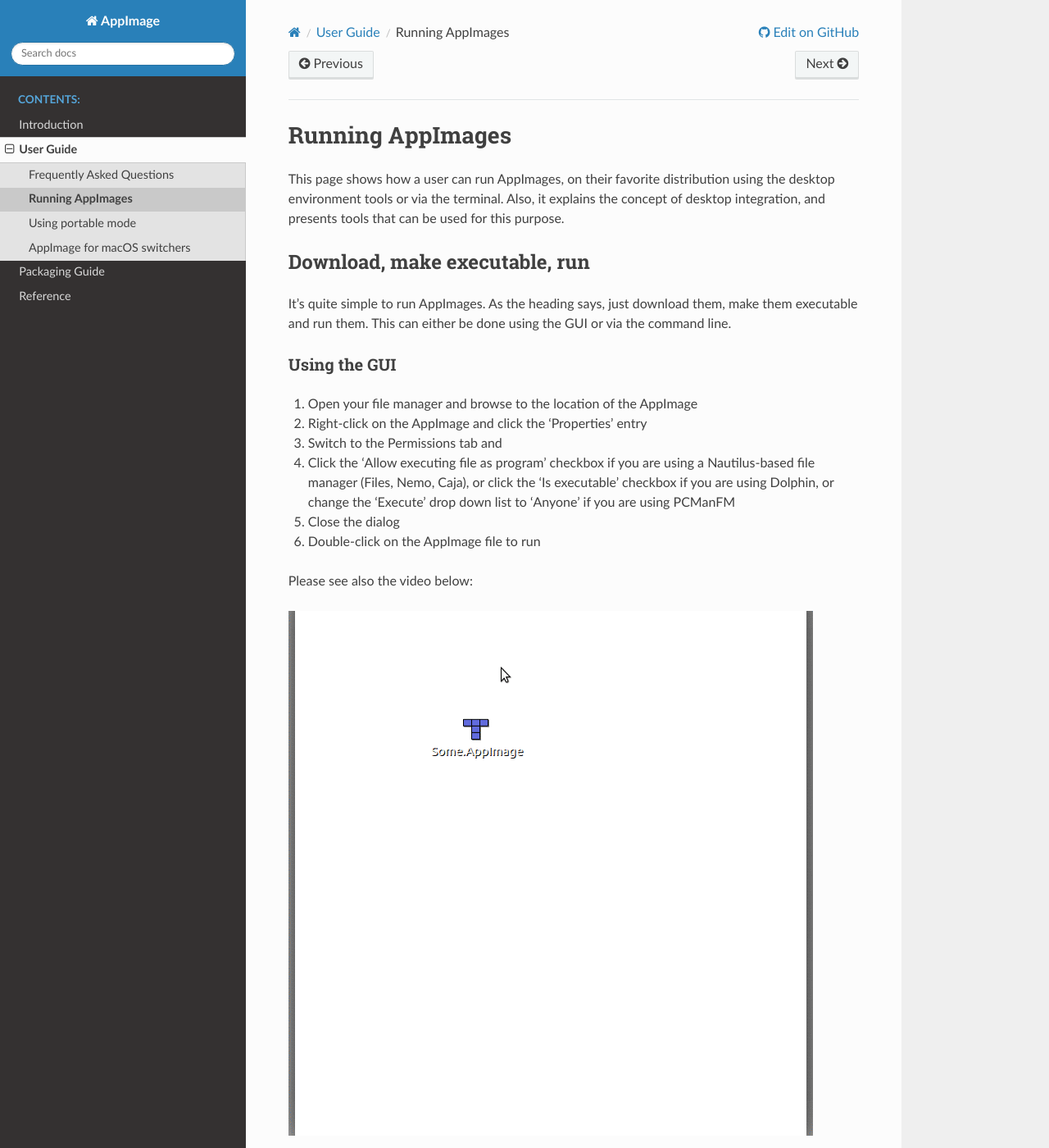
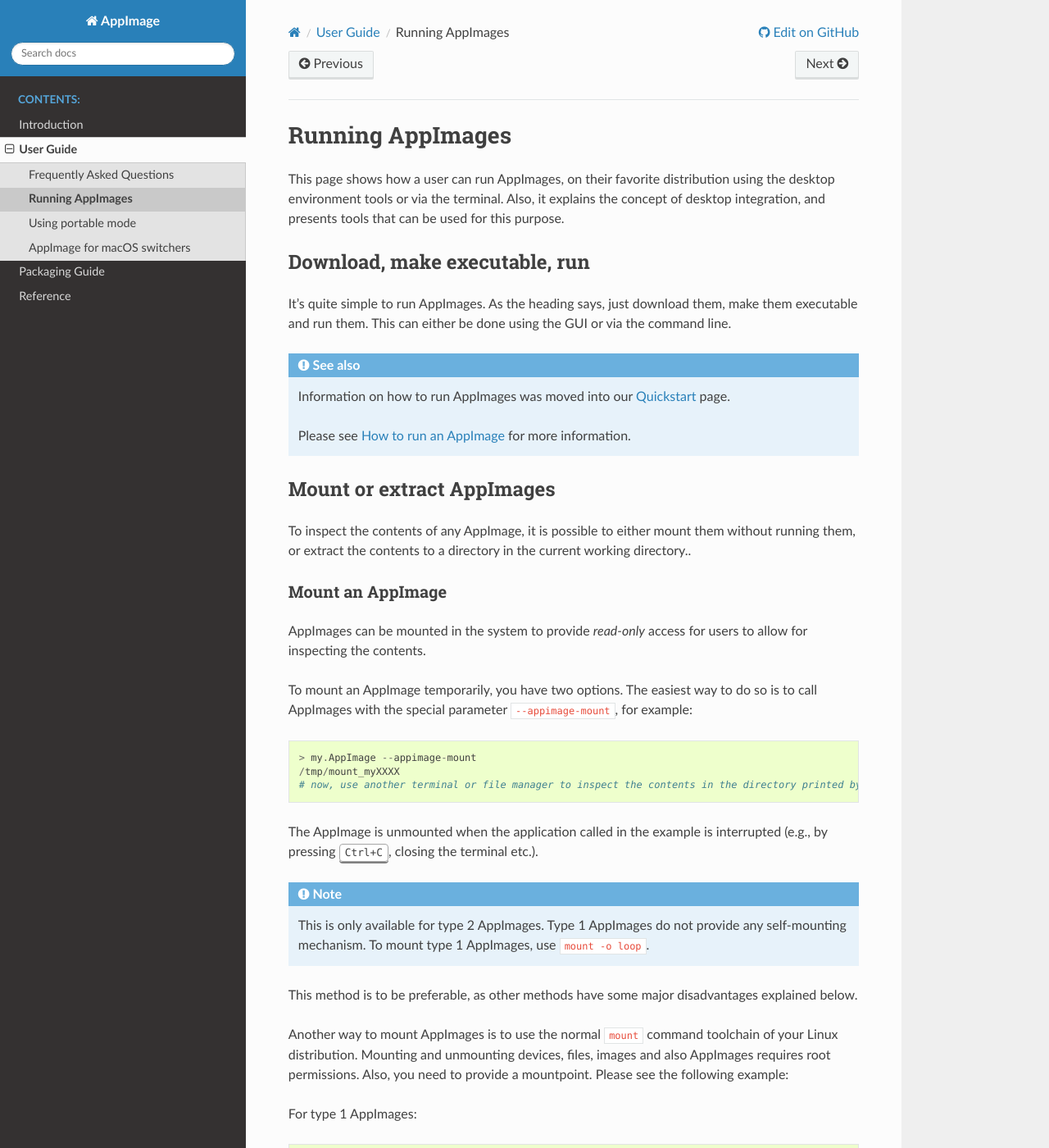
Before and after one commit to AppImage/docs.appimage.org, a Sphinx documentation site: the page built from source/user-guide/run-appimages.rst, in a window 1280 px wide and 1400 px high. Shown: the whole window at 82% size. Built offline with Sphinx 7.4.7 and the Read the Docs theme 2.0.0, drawn with Linux system fonts in a browser that asks for light colours; some of the changed text lies outside the part shown.

Commit message:
Replace redundant information with internal links

```diff
--- a/source/user-guide/run-appimages.rst
+++ b/source/user-guide/run-appimages.rst
@@ -2,7 +2,6 @@
 =================
 
 This page shows how a user can run AppImages, on their favorite distribution using the desktop environment tools or via the terminal. Also, it explains the concept of desktop integration, and presents tools that can be used for this purpose.
-
 
 .. _ref-download-make-executable-run:
 Download, make executable, run
@@ -10,37 +9,11 @@
 
 It's quite simple to run AppImages. As the heading says, just download them, make them executable and run them. This can either be done using the GUI or via the command line.
 
+.. seealso::
 
-Using the GUI
-*************
+   Information on how to run AppImages was moved into our :ref:`ref-quickstart` page.
 
-#. Open your file manager and browse to the location of the AppImage
-#. Right-click on the AppImage and click the ‘Properties’ entry
-#. Switch to the Permissions tab and
-#. Click the ‘Allow executing file as program’ checkbox if you are using a Nautilus-based file manager (Files, Nemo, Caja), or click the ‘Is executable’ checkbox if you are using Dolphin, or change the ‘Execute’ drop down list to ‘Anyone’ if you are using PCManFM
-#. Close the dialog
-#. Double-click on the AppImage file to run
-
-Please see also the video below:
-
-.. image:: /_static/img/make-executable.gif
-
-
-Using the Terminal
-******************
-
-#. Open a terminal
-#. Change to the directory containing the AppImage, e.g., using :code:`cd <my directory>`
-#. Make the AppImage executable: :code:`chmod +x my.AppImage`
-#. Run the AppImage: :code:`./my.AppImage`
-
-That's it! The AppImage should now be executed.
-
-
-Translated versions of this guide
-*********************************
-
-Translated versions are available in a `post in the AppImage forum <https://discourse.appimage.org/t/how-to-run-an-appimage/80>`_.
+   Please see :ref:`ref-how-to-run-appimage` for more information.
 
 
 Mount or extract AppImages
```
